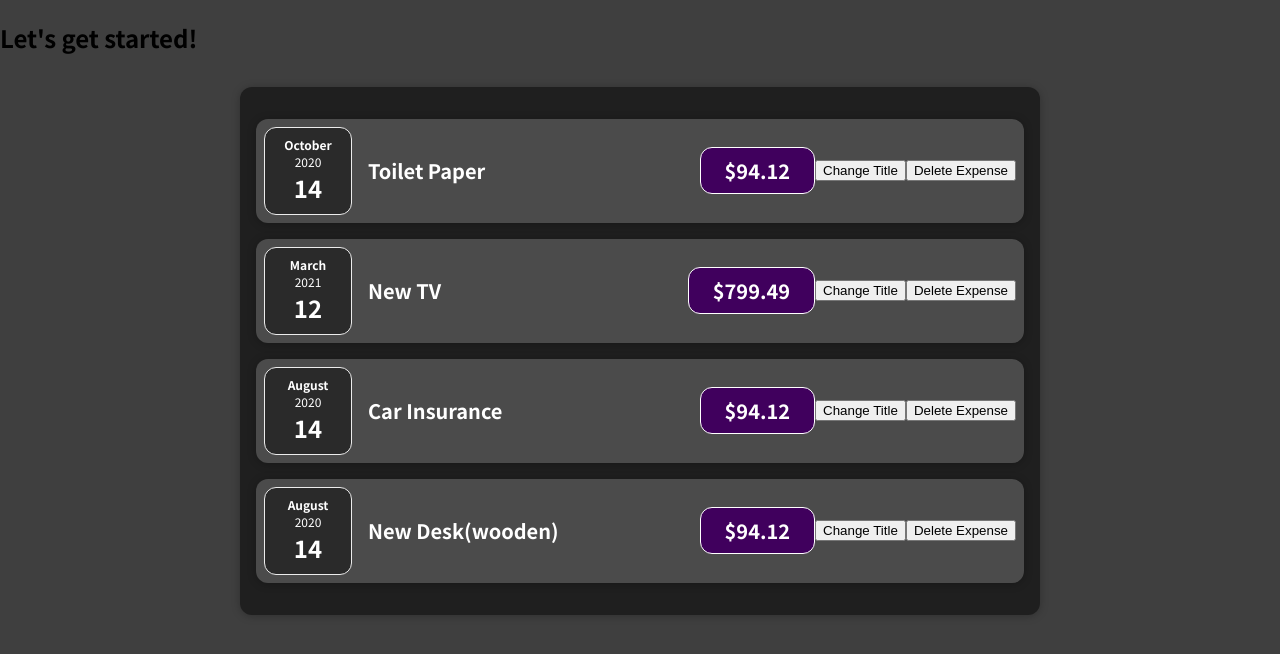
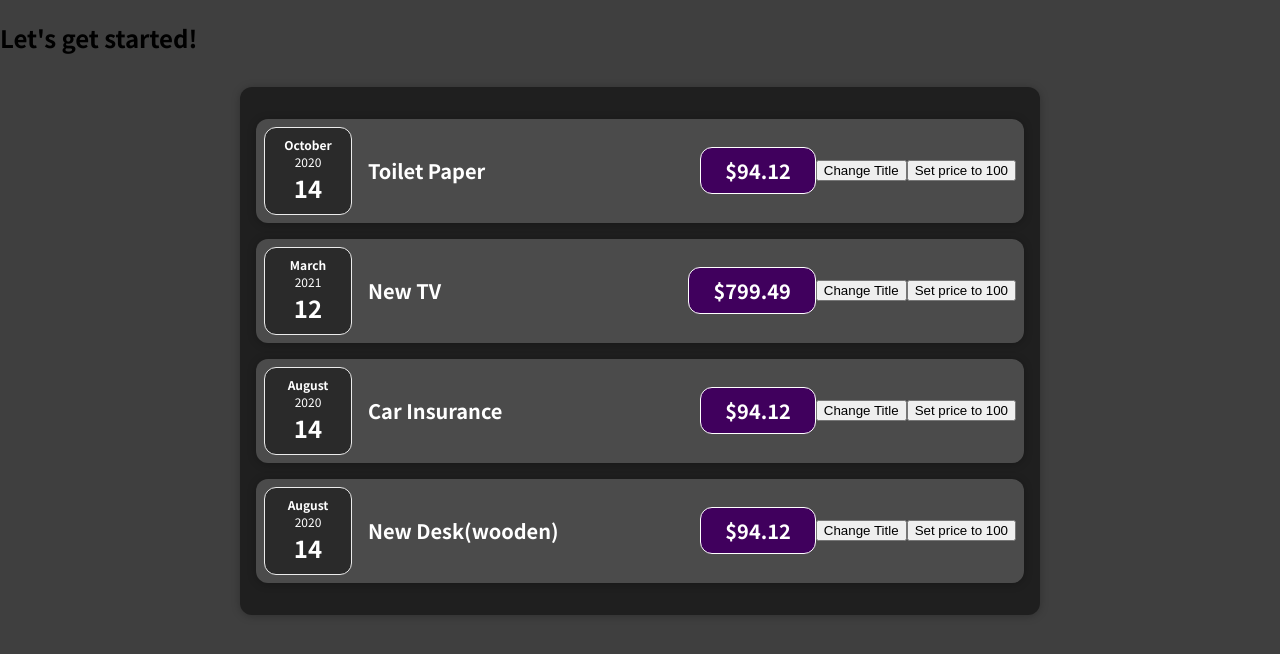
Before and after one commit to sahil194005/React-ExpenseTracker, a React (Create React App) app: page / in a window 1280 px wide. Shown: the top 654 px of the page. Built offline with nearby package versions, Linux system fonts and the light colour scheme.

Commit message:
deep dive useState

```diff
--- a/src/components/Expenses/ExpenseItem.js
+++ b/src/components/Expenses/ExpenseItem.js
@@ -1,23 +1,32 @@
 import "./ExpenseItem.css";
 import ExpenseDate from "./ExpenseDate";
 import Card from "../UI/Card";
+import { useState } from "react";
+
 const ExpenseItem = (props) => {
-	const clickHandler = () => {
-		console.log("clicked");
+
+const [title,setTitle] = useState(props.title)
+const [amount,setAmount] = useState(props.amount)
+
+	const clickHandler =  () => {
+	 setTitle('Updated')
+
 	};
-	const deleteHandler=(e)=>{
-		e.preventDefault();
-		e.target.parentNode.remove()
-	}
+
+	const priceHandler = (e) => {
+		// e.preventDefault();
+		// e.target.parentNode.remove();
+		setAmount(100)
+	};
 	return (
 		<Card className="expense-item">
 			<ExpenseDate date={props.date} />
 			<div className="expense-item__description">
-				<h2>{props.title}</h2>
-				<div className="expense-item__price">${props.amount}</div>
+				<h2>{title}</h2>
+				<div className="expense-item__price">${amount}</div>
 			</div>
 			<button onClick={clickHandler}>Change Title</button>
-			<button onClick = {deleteHandler}>Delete Expense</button>
+			<button onClick={priceHandler}>Set price to 100</button>
 		</Card>
 	);
 };
```
